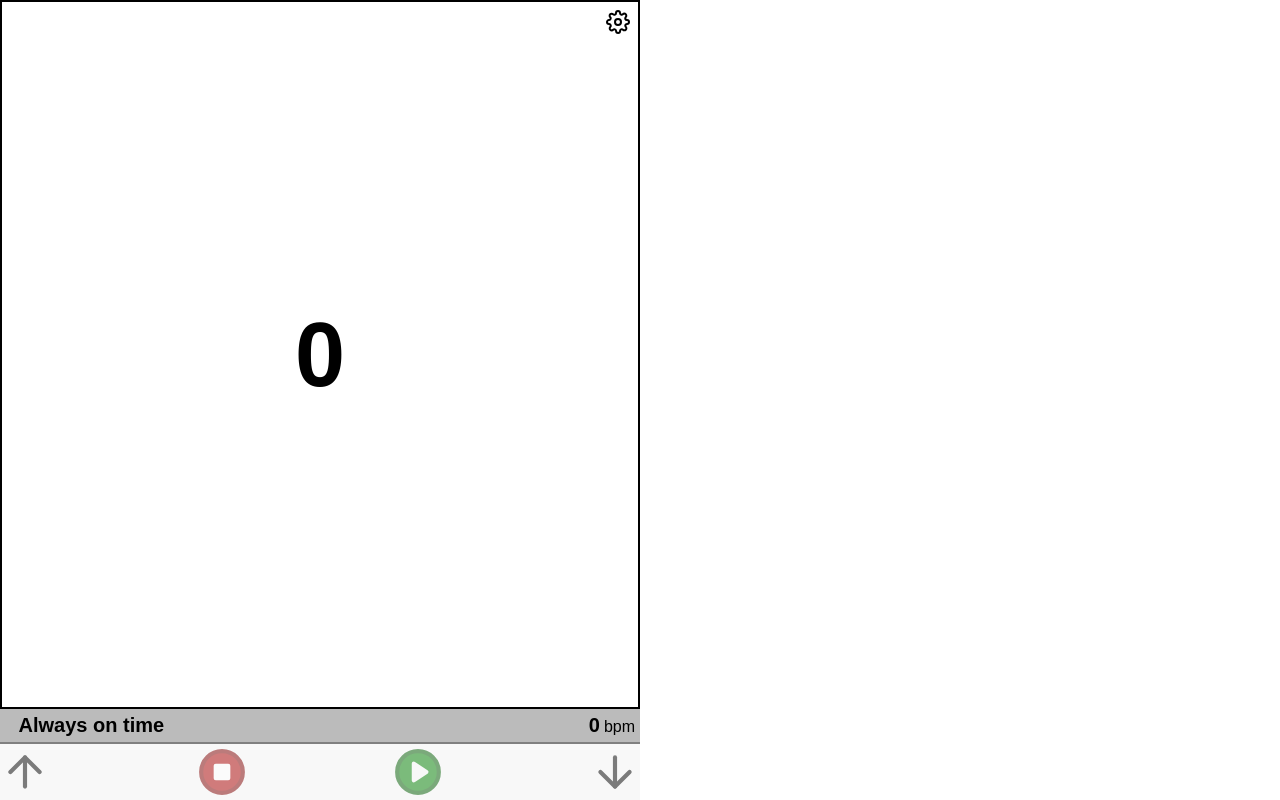
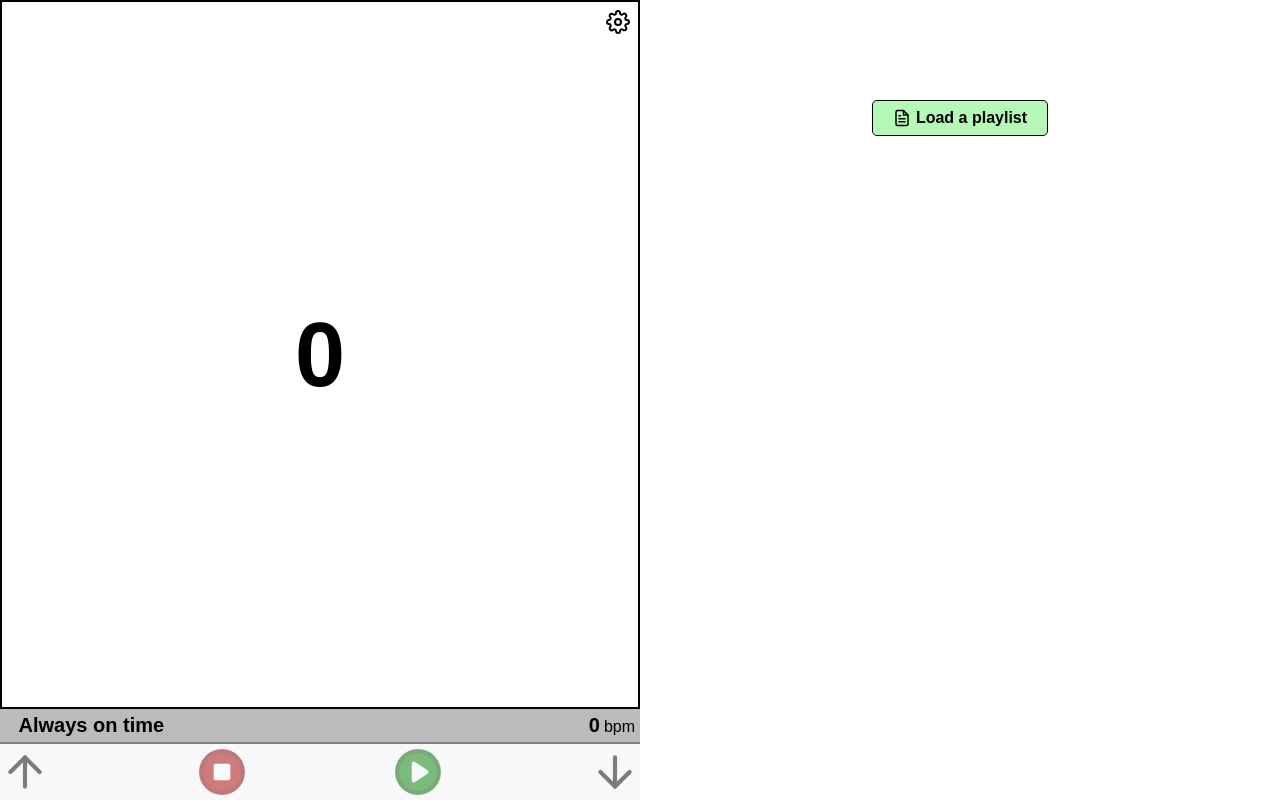
Before and after one commit to awegmueller/2ametronome, a website: page src/index.html in a window 1280 px wide. Drawn offline with Linux system fonts and the light colour scheme.

Commit message:
Fixed bug with initial placeholder

```diff
--- a/src/index.html
+++ b/src/index.html
@@ -30,12 +30,12 @@
             <div id="settingsMenu"><img src="./img/settings.svg" alt="Open settings"></div>
         </div>
 
-        <div id="playlistContainer" class="hidden">
-            <div id="playlistHeader">
+        <div id="playlistContainer">
+            <div id="playlistHeader" class="hidden">
                 <h1 id="playlistTitle">Playlist</h1>
                 <p id="playlistSubtitle">x Songs</p>
             </div>
-            <div id="playlistTableContainer">
+            <div id="playlistTableContainer" class="hidden">
                 <table id="playlist">
                     <tr id="playlistRowTemplate">
                         <td class="songNo">1</td>
@@ -46,7 +46,7 @@
                 </table>
             </div>
             <div id="playlistPlaceholder">
-                <a href="#" id="loadPlaylistLink">Load a playlist</a>
+                <span href="#" id="loadPlaylistLink" class="playlist-button"><img src="./img/file-text.svg" alt=""> Load a playlist</span>
             </div>
         </div>
 
@@ -57,7 +57,7 @@
                 <h2>Settings</h2>
             </div>
 
-            <label for="fileInput" id="fileInputLabel"><img src="./img/file-text.svg" alt=""> Load a playlist</label>
+            <label for="fileInput" id="fileInputLabel" class="playlist-button"><img src="./img/file-text.svg" alt=""> Load a playlist</label>
             <input type="file" id="fileInput" accept=".json">
 
             <div class="settings-row">
--- a/src/metro.css
+++ b/src/metro.css
@@ -56,15 +56,16 @@ select {
     display: none;
 }
 
-#fileInputLabel {
+.playlist-button {
     border: solid 1px black;
     border-radius: 5px;
     background-color: #b6f8b5;
     padding: 8px 20px;
     display: inline-flex;
+    font-weight: bold;
 }
 
-#fileInputLabel > img {
+.playlist-button > img {
     height: 18px;
     margin-right: 5px;
 }
@@ -74,8 +75,7 @@ select {
 #playlistPlaceholder {
     width: 100%;
     text-align: center;
-    margin-top: 50px;
-    font-size: 20px;
+    margin-top: 100px;
 }
 
 #playlistHeader {
--- a/src/metro.js
+++ b/src/metro.js
@@ -328,7 +328,7 @@ class Metro {
 
     renderPlaylist(playlist) {
         this.domUtil.toggleCssClass(document.getElementById('playlistHeader'), 'hidden', false);
-        this.domUtil.toggleCssClass(document.getElementById('playlistContainer'), 'hidden', false);
+        this.domUtil.toggleCssClass(document.getElementById('playlistTableContainer'), 'hidden', false);
         this.domUtil.toggleCssClass(document.getElementById('playlistPlaceholder'), 'hidden', true);
 
         document.getElementById('playlistTitle').innerText = this.playlist.title;
```
